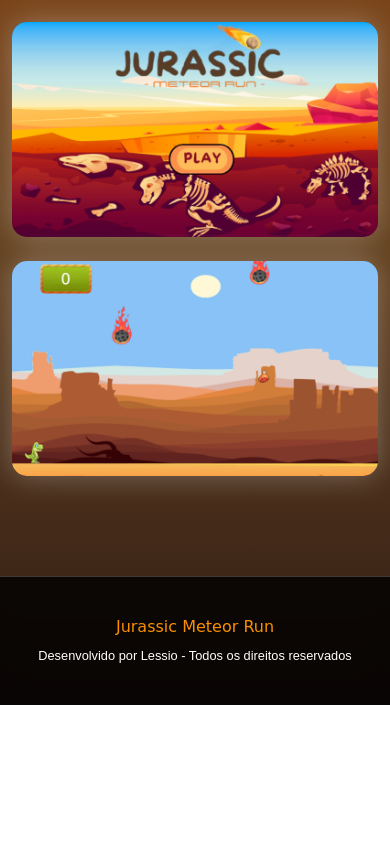
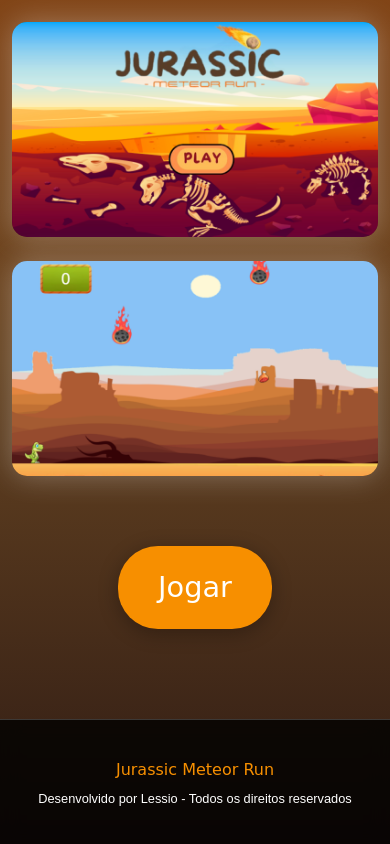
Before and after one commit to JLessio/Projeto-Tech-Forge, a plain HTML site: page index.html in a window 390 px wide. Shown: the part 1590-2434 px from the top of the page. Before the commit the page ends 2295 px from the top, so only its background shows below. Drawn offline with nearby package versions, Linux system fonts and the light colour scheme; a web font is replaced by a local one.

Commit message:
alteraoes de responsividade

```diff
--- a/index.html
+++ b/index.html
@@ -262,6 +262,35 @@ body {
 
 .gallery-img:hover {
     transform: scale(1.05);
+}
+
+.bot-play {
+    margin-bottom: -50px;
+    margin-top: 30px;
+}
+
+.play-btn {
+    font-family: 'More Sugar', cursive;
+    background-color: #f78f00;
+    color: #fff;
+    text-decoration: none;
+    font-size: 1.8rem;
+    border-radius: 40px;
+    padding: 20px 40px;
+    box-shadow: 0 4px 20px rgba(0, 0, 0, 0.3);
+    transition: all 0.3s ease;
+    border: none;
+    text-align: center;
+    justify-content: center;
+    display: flex;
+    margin-top: 40px;
+    margin-bottom: 40px;
+}
+
+.play-btn:hover {
+    color: #fff;
+    transform: scale(1.05);
+    background-color: #e67e00;
 }
 
 /* FOOTER */
@@ -529,6 +558,9 @@ body {
                 </div>
             </div>
         </div>
+        <div class="bot-play d-flex justify-content-center">
+            <a class="play-btn btn-danger" href="./game/game.html" role="button">Jogar</a>
+        </div>
     </section>
 
     <!-- FOOTER -->
```
Also changed, not shown: 37175.jpg (deleted), 1 other file.
